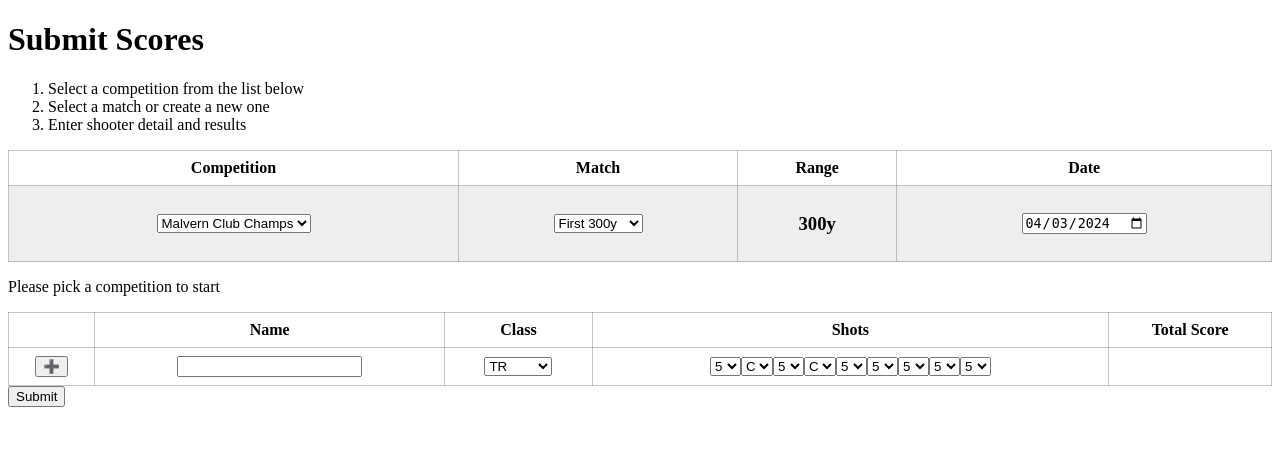
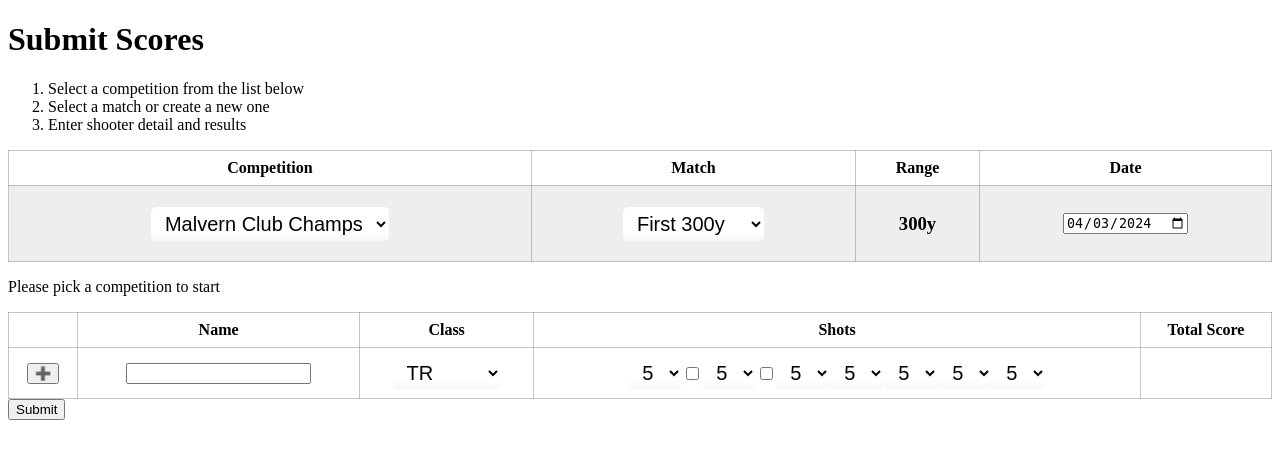
Before and after one commit to DAlexanderNZ/target-rifle-scores, a Flask app: page /addscore in a window 1280 px wide. Shown: the top 459 px of the page. Run offline with Flask 3, Linux system fonts and the light colour scheme.

Commit message:
continued with working on shots and class selection

```diff
--- a/static/css/styles.css
+++ b/static/css/styles.css
@@ -1,3 +1,9 @@
+*,
+*::before,
+*::after {
+  box-sizing: border-box;
+}
+
 table {
     border-collapse: collapse;
     width: 100%;
@@ -17,6 +23,31 @@
     background-color: f2f2f2;
 }
 
+select {
+    border: 1px solid var(--select-border);
+    border-radius: 0.25em;
+    padding: 0.25em 0.5em;
+    font-size: 1.25rem;
+    cursor: pointer;
+    line-height: 1.1;
+    background-color: #fffffffa;
+    background-image: linear-gradient(to top, #f9f9f9, #fff 33%);
+  }
+
+select:root {
+    --select-border: #777;
+    --select-focus: blue;
+    --select-arrow: var(--select-border);
+}
+
+select:select::after {
+    content: "";
+    width: 0.8em;
+    height: 0.5em;
+    background-color: var(--select-arrow);
+    clip-path: polygon(100% 0%, 0 0%, 50% 100%);
+}
+
 .shot {
     padding: 4px;
     border: 2px solid darkgray;
--- a/templates/addscore.html
+++ b/templates/addscore.html
@@ -67,8 +67,6 @@
     <script src="{{ url_for('static', filename='js/script.js') }}"></script>
     <script>
         const match_type = match_type_data('{{ match_type|tojson }}')
-        console.log(match_type)
-        console.log(match_type[0]['match_sighters'])
     </script>
 </body>
 </html>
```
Also changed, not shown: static/js/script.js (+59 -18 lines).
